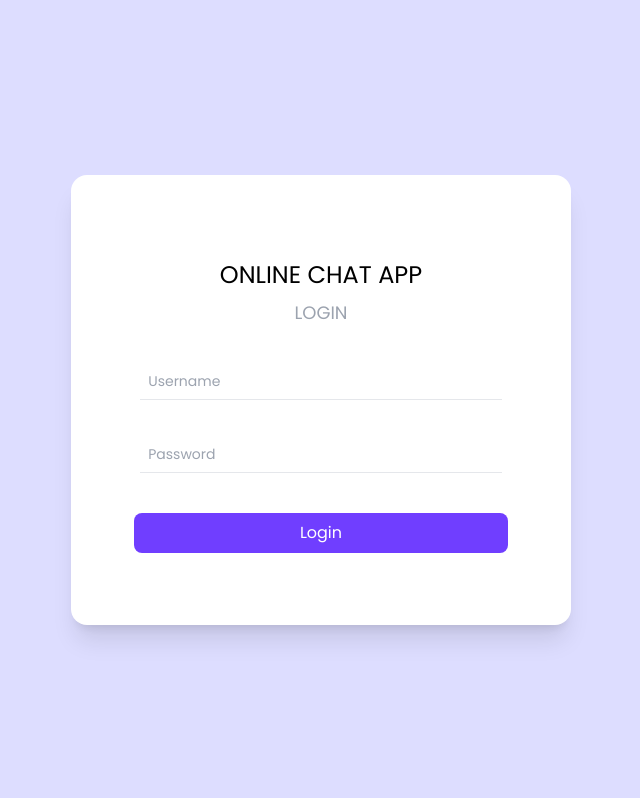
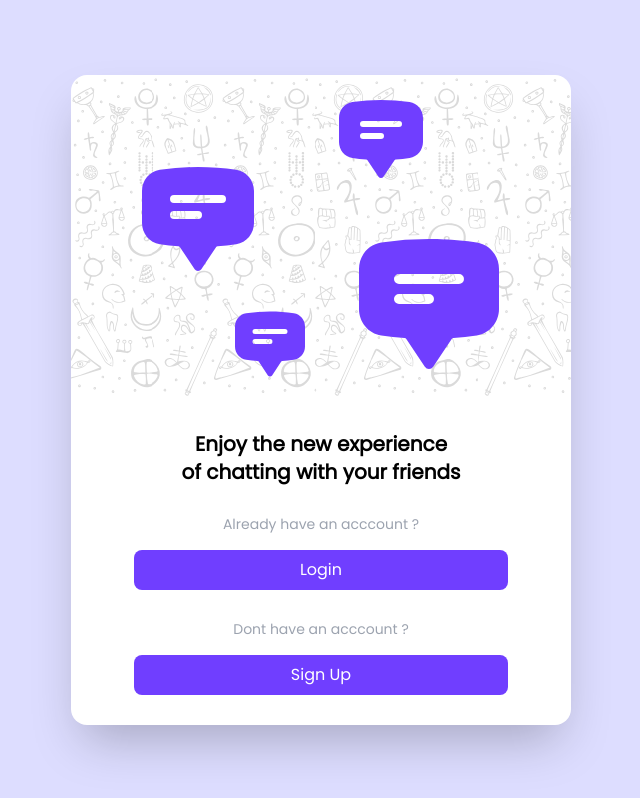
Before and after one commit to npouriaa/online-chat-app, a React (Vite) app: page / in a window 1280 px wide. Shown: the whole page, without its empty margins (319-959 px from the left). Built offline with nearby package versions, Linux system fonts and the light colour scheme.

Commit message:
designing landing page

```diff
--- a/src/App.jsx
+++ b/src/App.jsx
@@ -1,13 +1,13 @@
 import React from "react";
 import "./App.css";
-import Register from "./Pages/Register";
-import Login from "./Pages/Login";
+import Auth from "./Pages/Auth";
+import LandingPage from "./Pages/LandingPage";
 
 const App = () => {
   return (
     <div className="container">
-      {/* <Register /> */}
-      <Login />
+      {/* <Auth/> */}
+      <LandingPage />
     </div>
   );
 };
--- /dev/null
+++ b/src/Pages/Auth.jsx
@@ -0,0 +1,15 @@
+import React from "react";
+import Register from "./Register";
+import Login from "./Login";
+
+const Auth = ({props}) => {
+  return (
+    <div className="w-[500px] h-[450px] max-sm:w-[340px] max-sm:h-[550px] bg-white shadow-xl rounded-2xl flex flex-col gap-4 justify-center p-4">
+
+        {/* <Register/> */}
+        <Login/>
+    </div>
+  );
+};
+
+export default Auth;
--- /dev/null
+++ b/src/Pages/LandingPage.jsx
@@ -0,0 +1,86 @@
+import React from "react";
+
+const LandingPage = () => {
+  return (
+    <div className="w-[500px] h-[650px] max-sm:w-[340px] max-sm:h-[550px] bg-white shadow-2xl rounded-2xl">
+      <div className="w-full flex justify-center h-1/2 bg-[url('./Images/pattern-4.svg')]">
+        <div className="w-3/4 flex h-full relative">
+          <svg
+            xmlns="http://www.w3.org/2000/svg"
+            viewBox="0 0 24 24"
+            fill="#703eff"
+            className="w-24 h-24 absolute right-20 max-sm:right-10 top-4 max-sm:w-20 max-sm:h-20"
+          >
+            <path
+              fillRule="evenodd"
+              d="M4.848 2.771A49.144 49.144 0 0112 2.25c2.43 0 4.817.178 7.152.52 1.978.292 3.348 2.024 3.348 3.97v6.02c0 1.946-1.37 3.678-3.348 3.97a48.901 48.901 0 01-3.476.383.39.39 0 00-.297.17l-2.755 4.133a.75.75 0 01-1.248 0l-2.755-4.133a.39.39 0 00-.297-.17 48.9 48.9 0 01-3.476-.384c-1.978-.29-3.348-2.024-3.348-3.97V6.741c0-1.946 1.37-3.68 3.348-3.97zM6.75 8.25a.75.75 0 01.75-.75h9a.75.75 0 010 1.5h-9a.75.75 0 01-.75-.75zm.75 2.25a.75.75 0 000 1.5H12a.75.75 0 000-1.5H7.5z"
+              clipRule="evenodd"
+            />
+          </svg>
+          <svg
+            xmlns="http://www.w3.org/2000/svg"
+            viewBox="0 0 24 24"
+            fill="#703eff"
+            className="w-20 h-20 max-sm:w-16 max-sm:h-16 absolute left-24 max-sm:left-20 bottom-4"
+          >
+            <path
+              fillRule="evenodd"
+              d="M4.848 2.771A49.144 49.144 0 0112 2.25c2.43 0 4.817.178 7.152.52 1.978.292 3.348 2.024 3.348 3.97v6.02c0 1.946-1.37 3.678-3.348 3.97a48.901 48.901 0 01-3.476.383.39.39 0 00-.297.17l-2.755 4.133a.75.75 0 01-1.248 0l-2.755-4.133a.39.39 0 00-.297-.17 48.9 48.9 0 01-3.476-.384c-1.978-.29-3.348-2.024-3.348-3.97V6.741c0-1.946 1.37-3.68 3.348-3.97zM6.75 8.25a.75.75 0 01.75-.75h9a.75.75 0 010 1.5h-9a.75.75 0 01-.75-.75zm.75 2.25a.75.75 0 000 1.5H12a.75.75 0 000-1.5H7.5z"
+              clipRule="evenodd"
+            />
+          </svg>
+          <svg
+            xmlns="http://www.w3.org/2000/svg"
+            viewBox="0 0 24 24"
+            fill="#703eff"
+            className="w-32 h-32 max-sm:w-28 max-sm:h-28 absolute top-20"
+          >
+            <path
+              fillRule="evenodd"
+              d="M4.848 2.771A49.144 49.144 0 0112 2.25c2.43 0 4.817.178 7.152.52 1.978.292 3.348 2.024 3.348 3.97v6.02c0 1.946-1.37 3.678-3.348 3.97a48.901 48.901 0 01-3.476.383.39.39 0 00-.297.17l-2.755 4.133a.75.75 0 01-1.248 0l-2.755-4.133a.39.39 0 00-.297-.17 48.9 48.9 0 01-3.476-.384c-1.978-.29-3.348-2.024-3.348-3.97V6.741c0-1.946 1.37-3.68 3.348-3.97zM6.75 8.25a.75.75 0 01.75-.75h9a.75.75 0 010 1.5h-9a.75.75 0 01-.75-.75zm.75 2.25a.75.75 0 000 1.5H12a.75.75 0 000-1.5H7.5z"
+              clipRule="evenodd"
+            />
+          </svg>
+
+          <svg
+            xmlns="http://www.w3.org/2000/svg"
+            viewBox="0 0 24 24"
+            fill="#703eff"
+            className="w-40 h-40 max-sm:w-32 max-sm:h-32 absolute bottom-4 right-0 max-sm:-right-6"
+          >
+            <path
+              fillRule="evenodd"
+              d="M4.848 2.771A49.144 49.144 0 0112 2.25c2.43 0 4.817.178 7.152.52 1.978.292 3.348 2.024 3.348 3.97v6.02c0 1.946-1.37 3.678-3.348 3.97a48.901 48.901 0 01-3.476.383.39.39 0 00-.297.17l-2.755 4.133a.75.75 0 01-1.248 0l-2.755-4.133a.39.39 0 00-.297-.17 48.9 48.9 0 01-3.476-.384c-1.978-.29-3.348-2.024-3.348-3.97V6.741c0-1.946 1.37-3.68 3.348-3.97zM6.75 8.25a.75.75 0 01.75-.75h9a.75.75 0 010 1.5h-9a.75.75 0 01-.75-.75zm.75 2.25a.75.75 0 000 1.5H12a.75.75 0 000-1.5H7.5z"
+              clipRule="evenodd"
+            />
+          </svg>
+        </div>
+      </div>
+      <div className="w-full h-1/2 flex flex-col p-4 justify-around">
+        <div className="w-full">
+          <h1 className="text-xl max-sm:text-lg font-bold text-center">
+            Enjoy the new experience
+          </h1>
+          <h1 className="text-xl max-sm:text-lg font-bold text-center">
+            of chatting with your friends
+          </h1>
+        </div>
+
+        <div className="w-full flex gap-4 flex-col items-center ">
+          <p className="text-sm text-gray-400">Already have an acccount ?</p>
+          <button className="w-4/5 transition-all text-white bg-[#703eff] hover:bg-[#552fbb] p-2 rounded-lg">
+            Login
+          </button>
+        </div>
+        <div className="w-full flex gap-4 flex-col items-center ">
+          <p className="text-sm text-gray-400">Dont have an acccount ?</p>
+          <button className="w-4/5 transition-all text-white bg-[#703eff] hover:bg-[#552fbb] p-2 rounded-lg">
+            Sign Up
+          </button>
+        </div>
+      </div>
+    </div>
+  );
+};
+
+export default LandingPage;
--- a/src/Pages/Login.jsx
+++ b/src/Pages/Login.jsx
@@ -2,7 +2,7 @@ import React from "react";
 
 const Login = () => {
   return (
-    <div className="w-[500px] h-[450px] max-sm:w-[340px] max-sm:h-[550px] bg-white shadow-xl rounded-2xl flex flex-col gap-4 justify-center p-4">
+    <>
       <div className="w-full gap-2 flex flex-col p-3 items-center justify-center">
         <h1 className="text-2xl uppercase">Online Chat App</h1>
         <h5 className="text-lg text-gray-400 uppercase flex justify-center">
@@ -29,7 +29,7 @@ const Login = () => {
           Login
         </button>
       </form>
-    </div>
+    </>
   );
 };
 
--- a/src/Pages/Register.jsx
+++ b/src/Pages/Register.jsx
@@ -2,7 +2,7 @@ import React from "react";
 
 const Register = () => {
   return (
-    <div className="w-[500px] h-[450px] max-sm:w-[340px] max-sm:h-[550px] bg-white shadow-xl rounded-2xl flex flex-col gap-4 justify-center p-4">
+    <>
       <div className="w-full gap-2 flex flex-col p-3 items-center justify-center">
         <h1 className="text-2xl uppercase">Online Chat App</h1>
         <h5 className="text-lg text-gray-400 uppercase flex justify-center">
@@ -34,7 +34,7 @@ const Register = () => {
           Sign Up
         </button>
       </form>
-    </div>
+    </>
   );
 };
 
--- a/tailwind.config.js
+++ b/tailwind.config.js
@@ -1,8 +1,8 @@
 /** @type {import('tailwindcss').Config} */
 export default {
-  content: ['./index.html' , './src/**/*.{vue,js,ts,jsx,tsx}'],
+  content: ["./index.html", "./src/**/*.{vue,js,ts,jsx,tsx}"],
   theme: {
     extend: {},
   },
   plugins: [],
-}
+};
```
